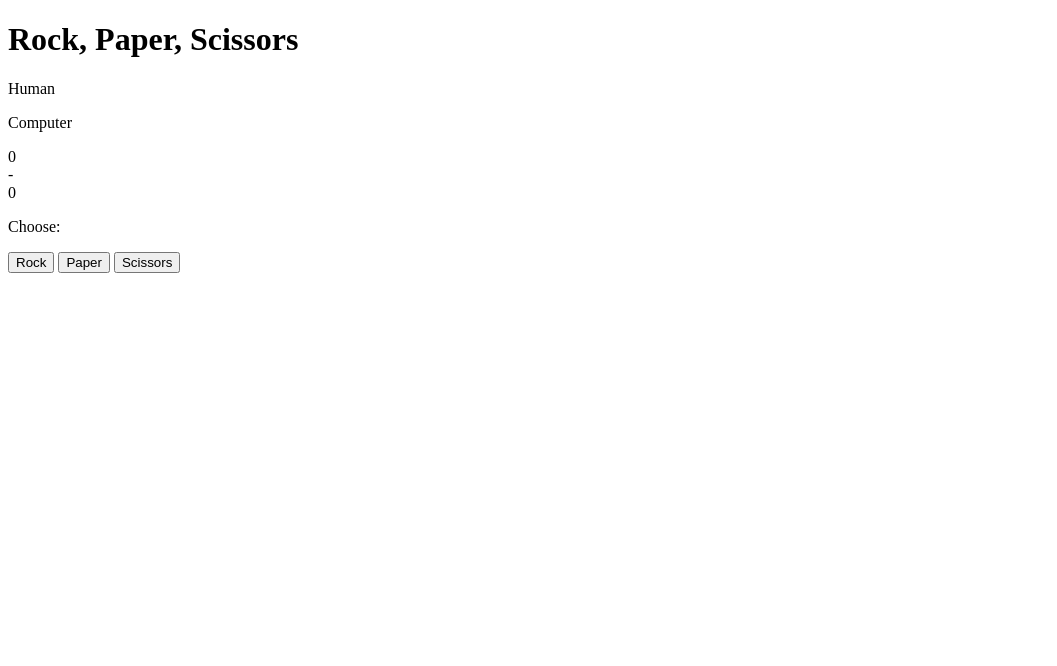
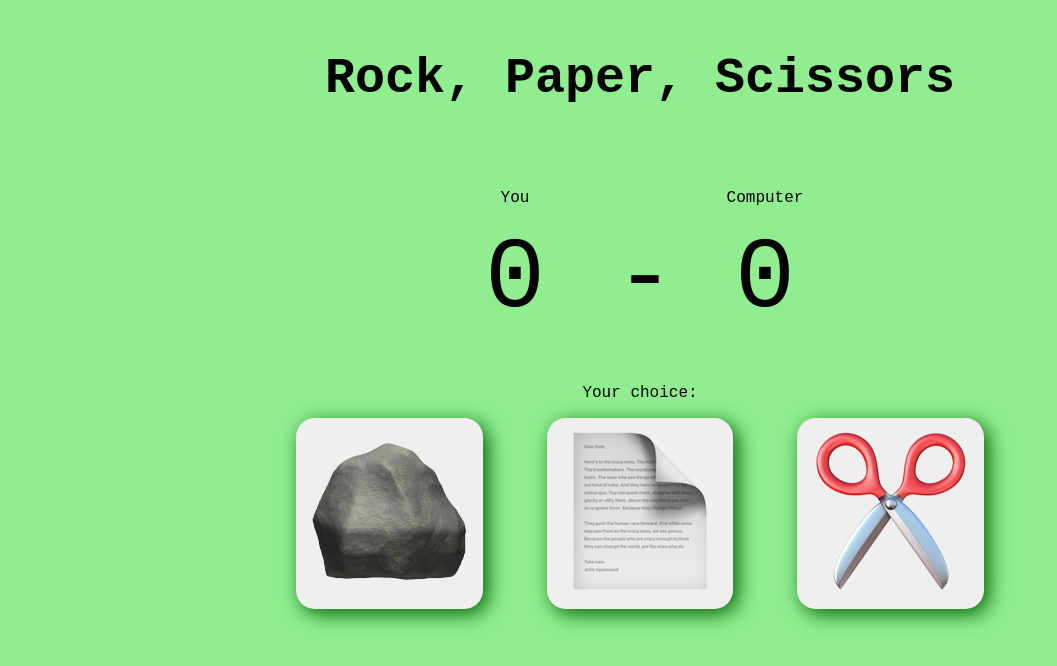
Before and after one commit to harryscully/rock-paper-scissors, a plain HTML site: page index.html in a window 1280 px wide. Shown: the whole page, without its empty margins (0-1057 px from the left). Drawn offline with Linux system fonts and the light colour scheme.

Commit message:
Add CSS styles and make image directory

```diff
--- a/index.html
+++ b/index.html
@@ -4,26 +4,27 @@
     <meta charset="UTF-8">
     <meta name="viewport" content="width=device-width, initial-scale=1.0">
     <title>Rock Paper Scissors</title>
+    <link rel="stylesheet" href="styles.css">
 </head>
 <body>
     <h1>Rock, Paper, Scissors</h1>
     <div class="score-section">
-        <div class="score-header">
-            <p class="human-header">Human</p>
-            <p class="computer-header">Computer</p>
+        <div class="human">
+            <p class="header">You</p>
+            <div class="score human-score">0</div>
         </div>
-        <div class="score-board">
-            <div class="human-score">0</div>
-            <div>-</div>
-            <div class="computer-score">0</div>
+        <div class="score divider">-</div>
+        <div class="computer">
+            <p class="header">Computer</p>
+            <div class="score computer-score">0</div>
         </div>
     </div>
     <div class="choice-section">
-        <p>Choose:</p>
+        <p>Your choice:</p>
         <div class="buttons">
-            <button>Rock</button>
-            <button>Paper</button>
-            <button>Scissors</button>
+            <button><img src="images/rock.png" alt="rock emoji"></button>
+            <button><img src="images/paper.png" alt="paper emoji"></button>
+            <button><img src="images/scissors.png" alt="scissors emoji"></button>
         </div>
     </div>
 
--- /dev/null
+++ b/styles.css
@@ -0,0 +1,64 @@
+body {
+    margin: 0;
+    padding: 0;
+    font-family: 'Space Mono',monospace;
+    background-color: lightgreen;
+}
+
+h1 {
+    margin: 0;
+    padding: 1em;
+    text-align: center;
+    font-size: 50px;
+    background-color: lightgreen;
+}
+
+.score-section {
+    display: flex;
+    justify-content: center;
+    align-items: flex-end;
+    padding: 1em;
+    background-color: lightgreen;
+}
+
+.human, .computer, .divider {
+    display: flex;
+    flex-direction: column;
+    width: 200px;
+}
+
+.score {
+    font-size: 100px;
+    text-align: center;
+}
+
+.divider {
+    width: 50px;
+}
+
+.header {
+    text-align: center;
+}
+
+.choice-section {
+    padding: 1em;
+    display: flex;
+    flex-direction: column;
+    justify-content: center;
+    align-items: center;
+    background-color: lightgreen;
+}
+
+.buttons {
+    display: flex;
+    align-items: center;
+    gap: 4em;
+}
+
+button {
+    font-family: 'Space Mono',monospace;
+    padding: 1em;
+    border-style: none;
+    border-radius: 10%;
+    box-shadow: 5px 5px 20px darkgreen;
+}
```
Also changed, not shown: images/paper.png (added), images/rock.png (added), images/scissors.png (added).
